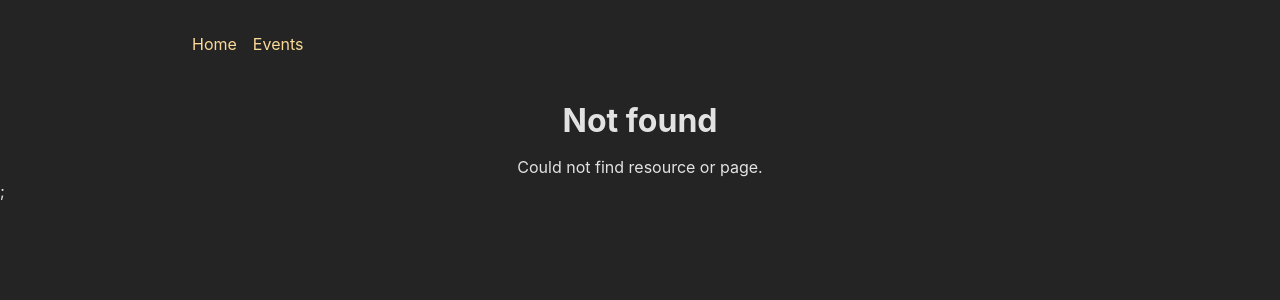
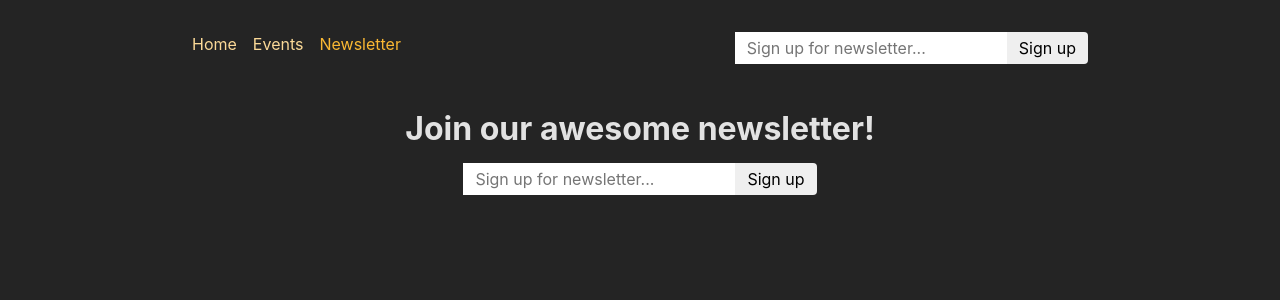
Before and after one commit to bognikk/REACT-routing-practice, a React (Create React App) app in the folder frontend/: page /newsletter in a window 1280 px wide. Before the commit this address had no page. Shown: the top 300 px of the page. Built offline with nearby package versions, Linux system fonts and the light colour scheme.

Commit message:
useFetcher

```diff
--- a/frontend/src/App.js
+++ b/frontend/src/App.js
@@ -12,6 +12,7 @@
 import NewEventPage from "./pages/NewEvent";
 import RootLayout from "./pages/Root";
 import { action as manipulateEventAction } from "./components/EventForm";
+import NewsletterPage, { action as newsletterAction } from "./pages/Newsletter";
 
 const router = createBrowserRouter([
 	{
@@ -53,6 +54,11 @@
 					},
 				],
 			},
+			{
+				path: "newsletter",
+				element: <NewsletterPage />,
+				action: newsletterAction,
+			},
 		],
 	},
 ]);
--- a/frontend/src/components/MainNavigation.jsx
+++ b/frontend/src/components/MainNavigation.jsx
@@ -1,5 +1,7 @@
 import { NavLink } from "react-router-dom";
+
 import classes from "./MainNavigation.module.scss";
+import NewsletterSignup from "./NewsletterSignup";
 
 function MainNavigation() {
 	return (
@@ -27,8 +29,19 @@
 							Events
 						</NavLink>
 					</li>
+					<li>
+						<NavLink
+							to="/newsletter"
+							className={({ isActive }) =>
+								isActive ? classes.active : undefined
+							}
+						>
+							Newsletter
+						</NavLink>
+					</li>
 				</ul>
 			</nav>
+			<NewsletterSignup />
 		</header>
 	);
 }
--- /dev/null
+++ b/frontend/src/components/NewsletterSignup.jsx
@@ -0,0 +1,31 @@
+import { useFetcher } from "react-router-dom";
+import classes from "./NewsletterSignup.module.scss";
+import { useEffect } from "react";
+
+function NewsletterSignup() {
+	const fetcher = useFetcher();
+	const { data, state } = fetcher;
+
+	useEffect(() => {
+		if (state === "idle" && data && data.message) {
+			window.alert(data.message);
+		}
+	}, [data, state]);
+
+	return (
+		<fetcher.Form
+			method="post"
+			action="/newsletter"
+			className={classes.newsletter}
+		>
+			<input
+				type="email"
+				placeholder="Sign up for newsletter..."
+				aria-label="Sign up for newsletter"
+			/>
+			<button>Sign up</button>
+		</fetcher.Form>
+	);
+}
+
+export default NewsletterSignup;
--- /dev/null
+++ b/frontend/src/components/NewsletterSignup.module.scss
@@ -0,0 +1,19 @@
+.newsletter {
+	input,
+	button {
+		font: inherit;
+		padding: 0.25rem 0.75rem;
+		border-radius: 0;
+		border: none;
+	}
+	button {
+		border-top-right-radius: 4px;
+		border-bottom-right-radius: 4px;
+		cursor: pointer;
+
+		&:hover {
+			background-color: var(--color-primary-300);
+			color: var(--color-gray-800);
+		}
+	}
+}
--- /dev/null
+++ b/frontend/src/pages/Newsletter.jsx
@@ -0,0 +1,21 @@
+import NewsletterSignup from "../components/NewsletterSignup";
+import PageContent from "../components/PageContent";
+
+function NewsletterPage() {
+	return (
+		<PageContent title="Join our awesome newsletter!">
+			<NewsletterSignup />
+		</PageContent>
+	);
+}
+
+export default NewsletterPage;
+
+export async function action({ request }) {
+	const data = await request.formData();
+	const email = data.get("email");
+
+	// send to backend newsletter server ...
+	console.log(email);
+	return { message: "Signup successful!" };
+}
```
